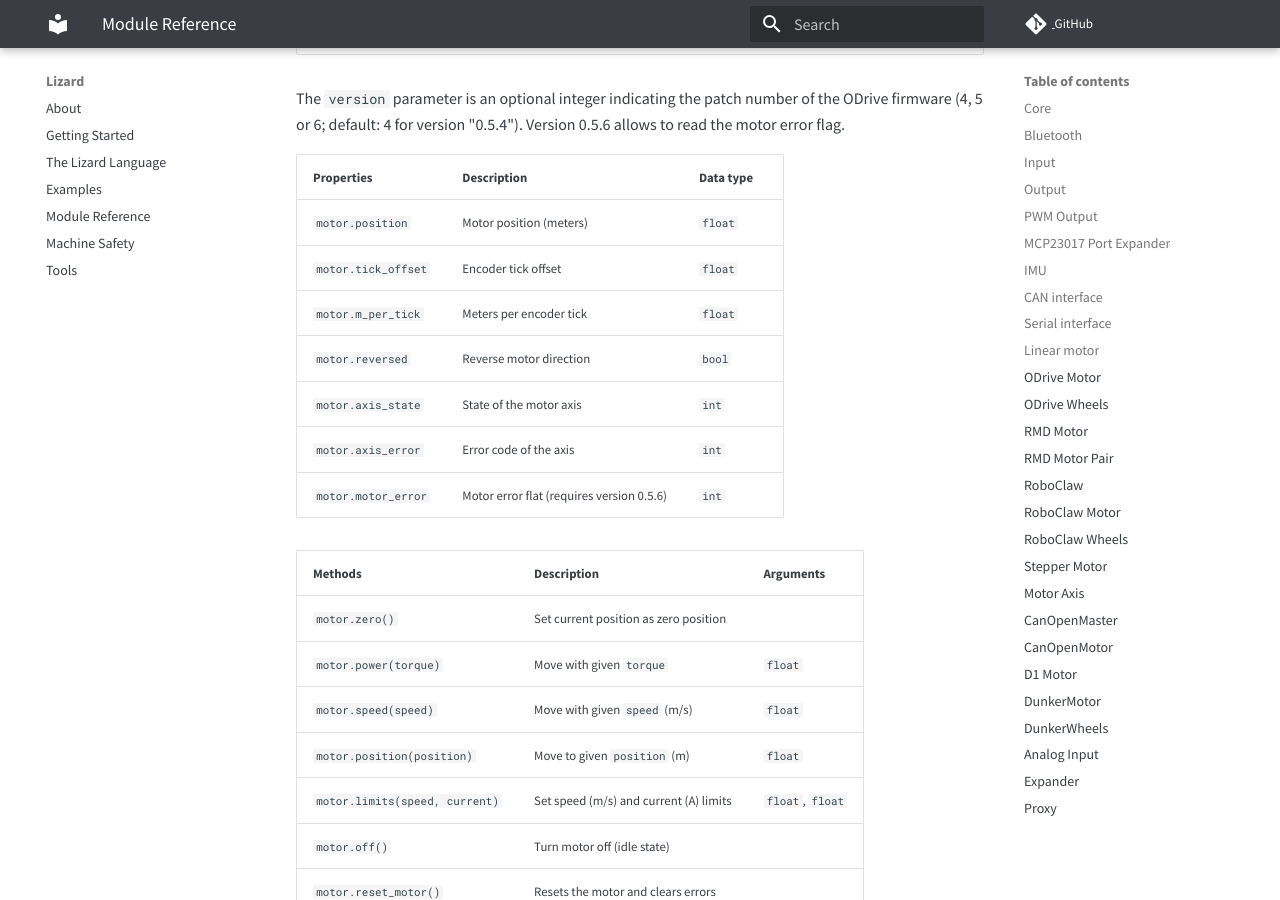
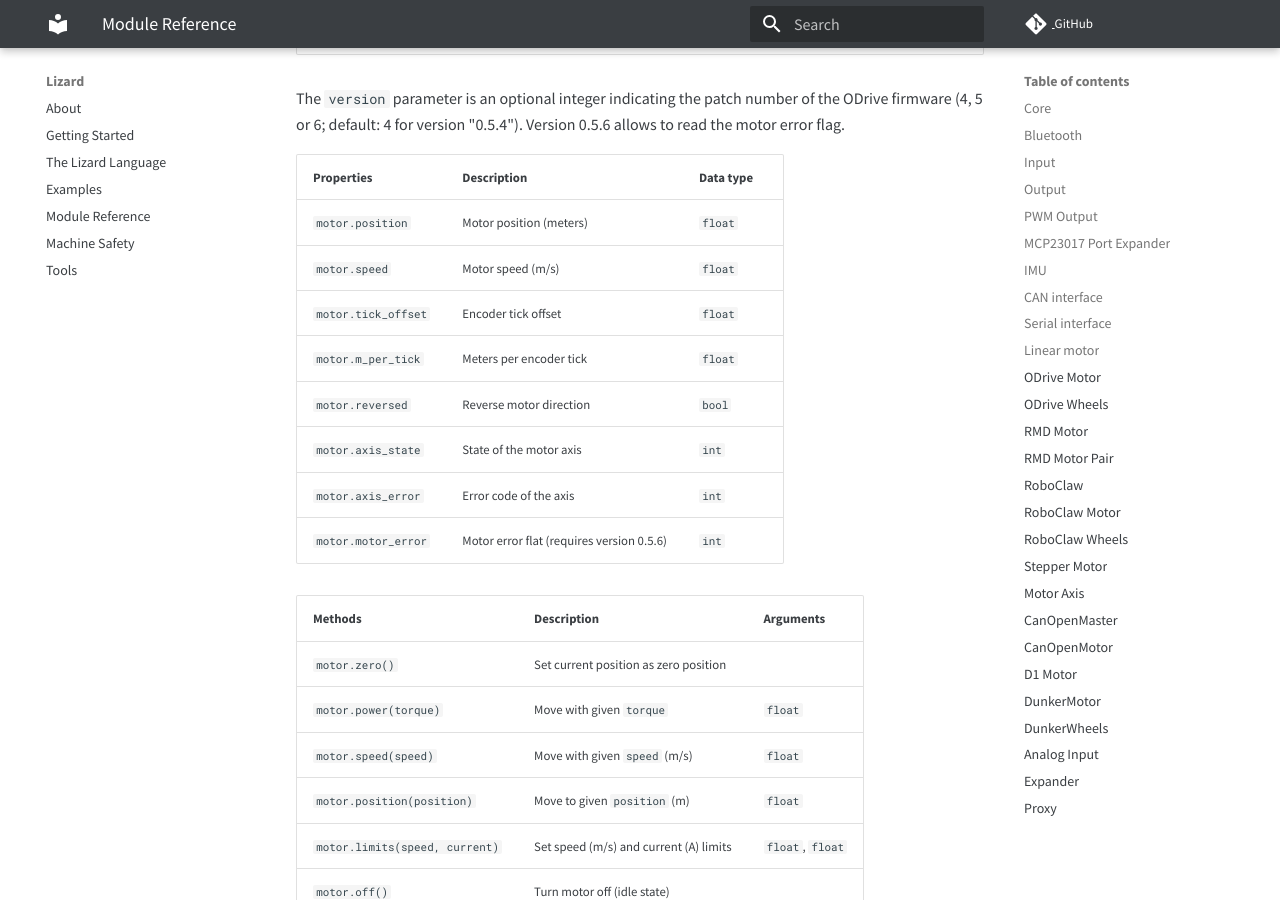
Before and after one commit to zauberzeug/lizard, an MkDocs documentation site: the page built from docs/module_reference.md, in a window 1280 px wide and 900 px high, scrolled down 9314 px. Built offline with MkDocs 1.6.1 and Material for MkDocs 9.7.7, drawn with Linux system fonts in a browser that asks for light colours; comment, search, counter and statistics services are not loaded.

Commit message:
Add speed tracking to Odrive (#84)
* add speed check to step function

* add dokumentation

* change call name

* cleanup

* clean up docs

* code review: returned the empty line

* improve order for consistency

---------

Co-authored-by: Jens Ogorek <Jens.ogorek@gmail.com>
Co-authored-by: Falko Schindler <falko@zauberzeug.com>

```diff
--- a/docs/module_reference.md
+++ b/docs/module_reference.md
@@ -283,6 +283,7 @@ The `version` parameter is an optional integer indicating the patch number of th
 | Properties          | Description                               | Data type |
 | ------------------- | ----------------------------------------- | --------- |
 | `motor.position`    | Motor position (meters)                   | `float`   |
+| `motor.speed`       | Motor speed (m/s)                         | `float`   |
 | `motor.tick_offset` | Encoder tick offset                       | `float`   |
 | `motor.m_per_tick`  | Meters per encoder tick                   | `float`   |
 | `motor.reversed`    | Reverse motor direction                   | `bool`    |
```
